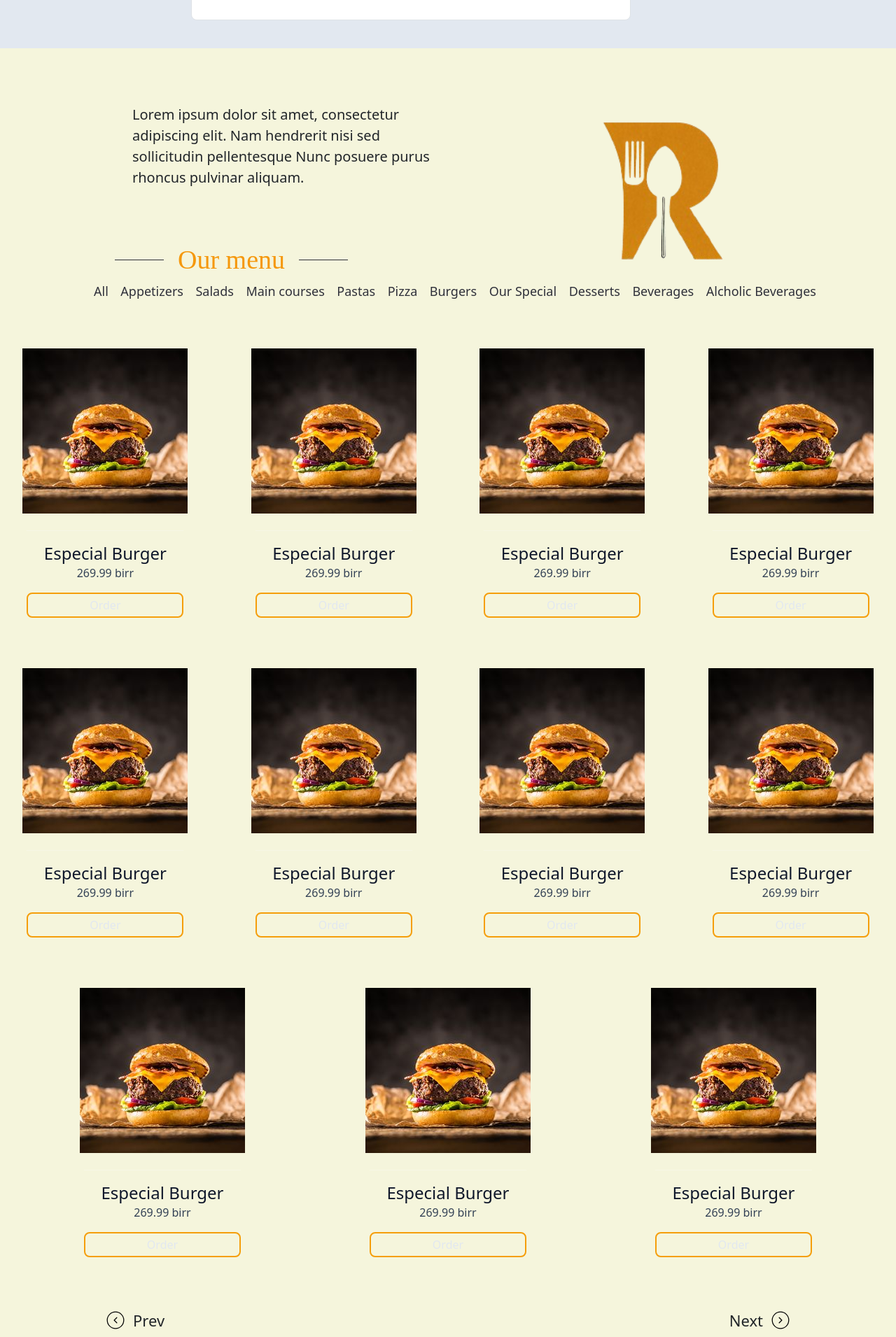
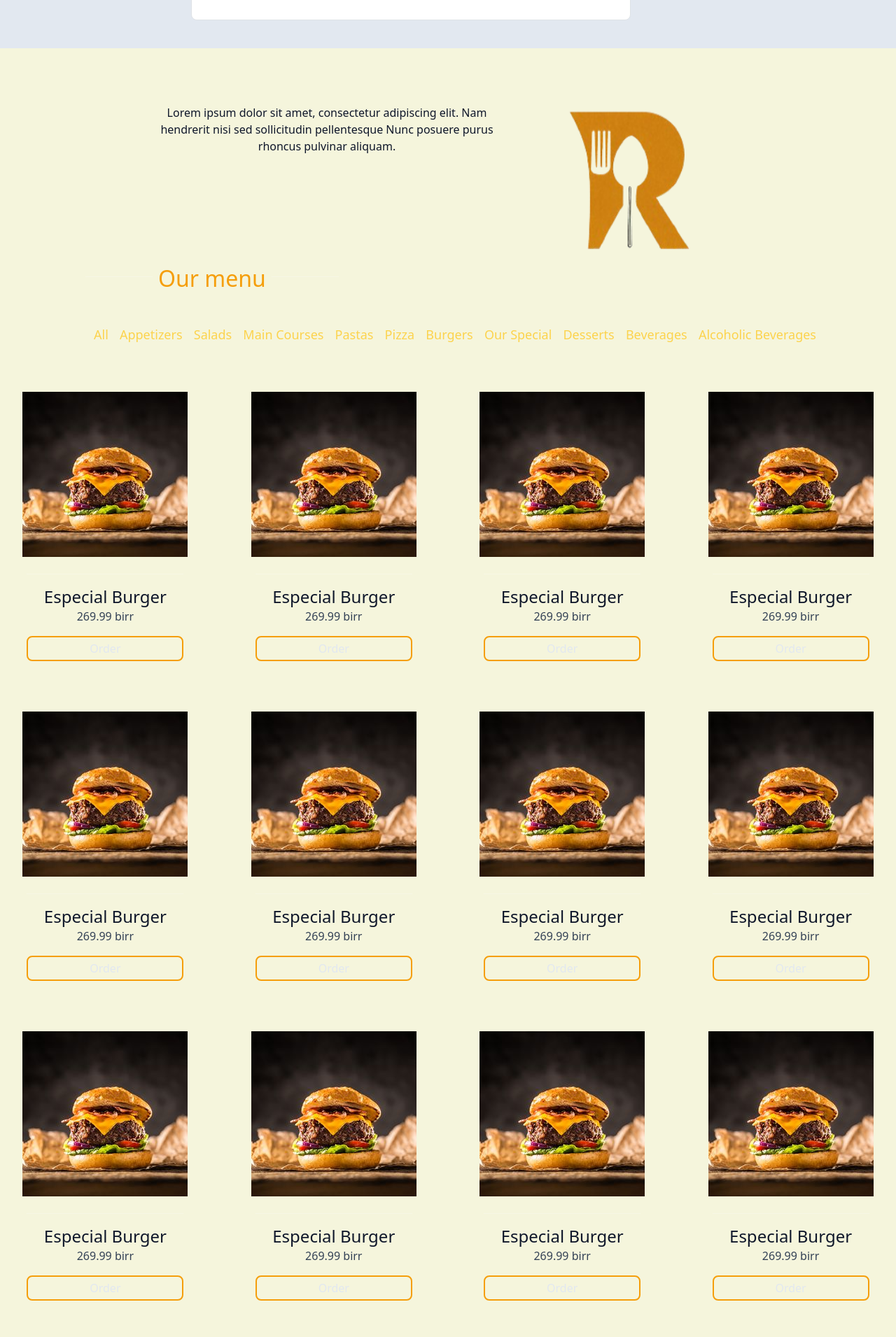
Before and after one commit to fseha-hagos/food-delivery, a React (Create React App) app: page /menu in a window 1280 px wide. Shown: the part 109-2020 px from the top of the page at 70% size. Built offline with nearby package versions, Linux system fonts and the light colour scheme; a web font is replaced by a local one.

Commit message:
Update MenuRecipe.js

```diff
--- a/src/pages/MenuRecipe.js
+++ b/src/pages/MenuRecipe.js
@@ -8,45 +8,66 @@ import RecipeRProductCard from './components/recipeRProductCard';
 import { IconContext } from 'react-icons';
 import { CiCircleChevLeft } from "react-icons/ci";
 import { CiCircleChevRight } from "react-icons/ci";
+import { Fade, Slide, Bounce } from 'react-reveal';
+import { Link } from 'react-router-dom';
 
+const menuItems = [
+  { text: 'All', className: 'menu-btn-all' },
+  { text: 'Appetizers', className: 'menu-btn-appetizers' },
+  { text: 'Salads', className: 'menu-btn-salads' },
+  { text: 'Main Courses', className: 'menu-btn-main-courses' },
+  { text: 'Pastas', className: 'menu-btn-pastas' },
+  { text: 'Pizza', className: 'menu-btn-pizza' },
+  { text: 'Burgers', className: 'menu-btn-burgers' },
+  { text: 'Our Special', className: 'menu-btn-our-special' },
+  { text: 'Desserts', className: 'menu-btn-desserts' },
+  { text: 'Beverages', className: 'menu-btn-beverages' },
+  { text: 'Alcoholic Beverages', className: 'menu-btn-alcoholic-beverages' }
+];
 
+const MenuList = () => {
+  return (
+    <div className='menu-list'>
+      {menuItems.map((item) => (
+        <Link
+          key={item.className}
+          className={`button text-amber-300 no-underline hover:text-amber-600 ${item.className}`}
+        >
+          {item.text}
+        </Link>
+      ))}
+    </div>
+  );
+};
 function MenuRecipe() {
   return (
-    <div className="home-container">
+    <div className="bg bg-custom_background dark:bg-slate-900">
       <Navbar />
       <div className='menu-header'>
-
-           <div className='menu-box'>
-             <div className='menu-content'>
-                 <p> Lorem ipsum dolor sit amet, consectetur adipiscing elit.
+        <div className='md:flex sm:block justify-center'>
+          <Fade left>
+            <p className='text-slate-900 dark:text-slate-200 h-auto md:w-1/2  md:my-5'> Lorem ipsum dolor sit amet, consectetur adipiscing elit.
               Nam hendrerit nisi sed sollicitudin pellentesque Nunc
               posuere purus rhoncus pulvinar aliquam.
             </p>
-                <h2 className='menu-title'><span className='menu-hr'></span>Our menu<span className='menu-hr'></span></h2>
+          </Fade>
+          <Fade right delay={300}>
+            <div className='h-auto mx-5'> <img src={require("./assets/logo.png")} alt={"Carlie Anglemire"} style={{ width: "250px", height: "250px" }} /> </div>
+          </Fade>
         </div>
-
-             <div className='menu-logo-container'> <img src={require("./assets/logo.png")} alt={"Carlie Anglemire"} style={{width:"250px", height: "250px"}}/> </div>
-           </div>
-
-
-            <div className='menu-list'>
-                <span className='button menu-btn-all'>All</span>
-                <span className='button menu-btn-appetizers'>Appetizers</span>
-                <span className='button menu-btn-salads'>Salads</span>
-                <span className='button menu-btn-main-courses'>Main courses</span>
-                <span className='button menu-btn-pastas'>Pastas</span>
-                <span className='button menu-btn-pizza'>Pizza</span>
-                <span className='button menu-btn-burgers'>Burgers</span>
-                <span className='button menu-btn-our-special'>Our Special</span>
-                <span className='button menu-btn-desserts'>Desserts</span>
-                <span className='button menu-btn-beverages'>Beverages</span>
-                <span className='button menu-btn-alcholic-beverages'>Alcholic Beverages</span>
-
-            </div>
+        <h2 className='flex lg:w-1/2 text-amber-500 mb-5'>
+          <hr className=' border-white w-24 mx-2' />
+          Our menu
+          <hr className='menu-hr border-white w-24 mx-2' />
+        </h2>
+        <Fade up>
+        <MenuList />
+        </Fade>
       </div>
 
 
       <div className='menu-wrapper'>
+        <Fade up delay={100} >
         <RecipeRProductCard />
         <RecipeRProductCard />
         <RecipeRProductCard />
@@ -58,18 +79,22 @@ function MenuRecipe() {
         <RecipeRProductCard />
         <RecipeRProductCard />
         <RecipeRProductCard />
+        <RecipeRProductCard />
+</Fade>
 
       </div>
       <div className='menu-botm-nav'>
-    <div className=' button nav-button-icon'><IconContext.Provider value={{ color: 'black', size: '30px', className: 'menu-icon'}} >
+        <div className=' button nav-button-icon'><IconContext.Provider value={{ color: 'white', size: '30px', className: 'menu-icon' }} >
           <div>
             <CiCircleChevLeft />
           </div>
         </IconContext.Provider>
 
-            <span>Prev</span>
+          <span className='text-slate-900 dark:text-slate-200 text-xs'>Prev</span>
         </div>
-    <div  className='button nav-button-icon'> <span>Next</span><IconContext.Provider value={{ color: 'black', size: '30px', className: 'menu-icon'}} >
+        <div className='button nav-button-icon'>
+           <span className='text-slate-900 dark:text-slate-200 text-xs'>Next</span>
+           <IconContext.Provider value={{ color: 'white', size: '30px', className: 'menu-icon' }} >
           <div >
             <CiCircleChevRight />
           </div>
```
Lines whose indentation alone changed are shown as unchanged.
